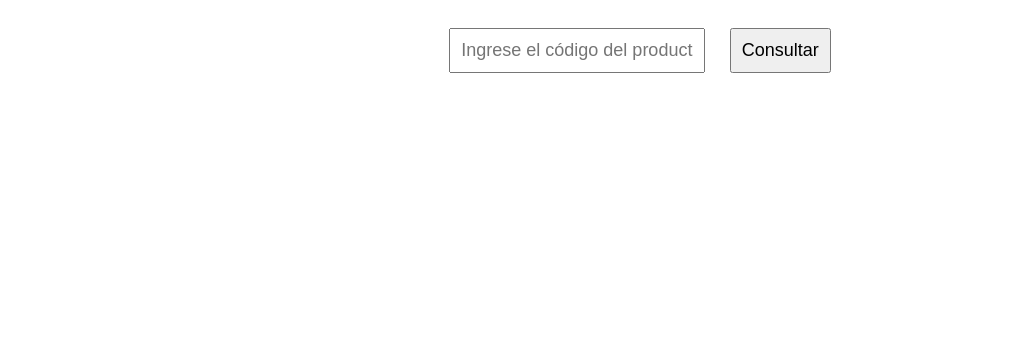
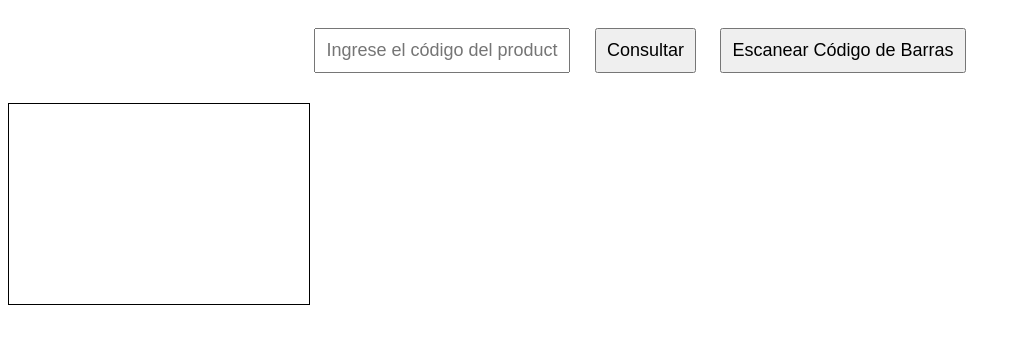
Before and after one commit to lpinta981/pwa, a plain HTML site: page index.html in a window 1280 px wide. Shown: the part 90-434 px from the top of the page, without its empty margins (0-1021 px from the left). Drawn offline with Linux system fonts and the light colour scheme.

Commit message:
Update index.html

```diff
--- a/index.html
+++ b/index.html
@@ -4,18 +4,22 @@
     <meta name="viewport" content="width=device-width, initial-scale=1.0">
     <meta charset="UTF-8">
     <meta name="theme-color" content="#007bff">
-    <link rel="manifest" href="/pwa/manifest.json">  <!-- Ajusta la ruta aquí -->
+    <link rel="manifest" href="/pwa/manifest.json">
     <title>Consulta de Inventario</title>
     <style>
         body { font-family: Arial, sans-serif; text-align: center; margin-top: 50px; }
         input, button { padding: 10px; margin: 10px; font-size: 18px; }
+        #lector-codigo { margin-top: 20px; }
     </style>
+    <script src="https://cdn.jsdelivr.net/npm/quagga@0.12.1/dist/quagga.min.js"></script>
 </head>
 
 <body>
     <h1>Consulta de Inventario</h1>
     <input type="text" id="codigo" placeholder="Ingrese el código del producto">
     <button onclick="consultarProducto()">Consultar</button>
+    <button onclick="iniciarEscaneo()">Escanear Código de Barras</button>
+    <div id="lector-codigo" style="width: 300px; height: 200px; border: 1px solid black;"></div>
     <p id="resultado"></p>
 
     <script>
@@ -34,8 +38,39 @@
                 });
         }
 
+        function iniciarEscaneo() {
+            Quagga.init({
+                inputStream: {
+                    name: "Live",
+                    type: "LiveStream",
+                    target: document.querySelector('#lector-codigo'), // El div donde se mostrará el video
+                    constraints: {
+                        width: 300,
+                        height: 200,
+                        facingMode: "environment" // Utiliza la cámara trasera
+                    },
+                },
+                decoder: {
+                    readers: ["code_128_reader", "ean_reader", "ean_8_reader", "code_39_reader", "upc_reader", "upc_e_reader", "code_93_reader"]
+                },
+            }, function(err) {
+                if (err) {
+                    console.error(err);
+                    return;
+                }
+                console.log("Iniciado correctamente");
+                Quagga.start();
+            });
+
+            Quagga.onDetected(function(result) {
+                var codigoBarras = result.codeResult.code;
+                document.getElementById('codigo').value = codigoBarras; // Llena el campo de código con el resultado
+                Quagga.stop(); // Detiene el escaneo después de encontrar un código de barras
+            });
+        }
+
         if ('serviceWorker' in navigator) {
-            navigator.serviceWorker.register('/pwa/sw.js')  <!-- Ajusta la ruta aquí -->
+            navigator.serviceWorker.register('/pwa/sw.js')
             .then(function(registration) {
                 console.log('Service Worker registrado con éxito:', registration.scope);
             }).catch(function(error) {
```
